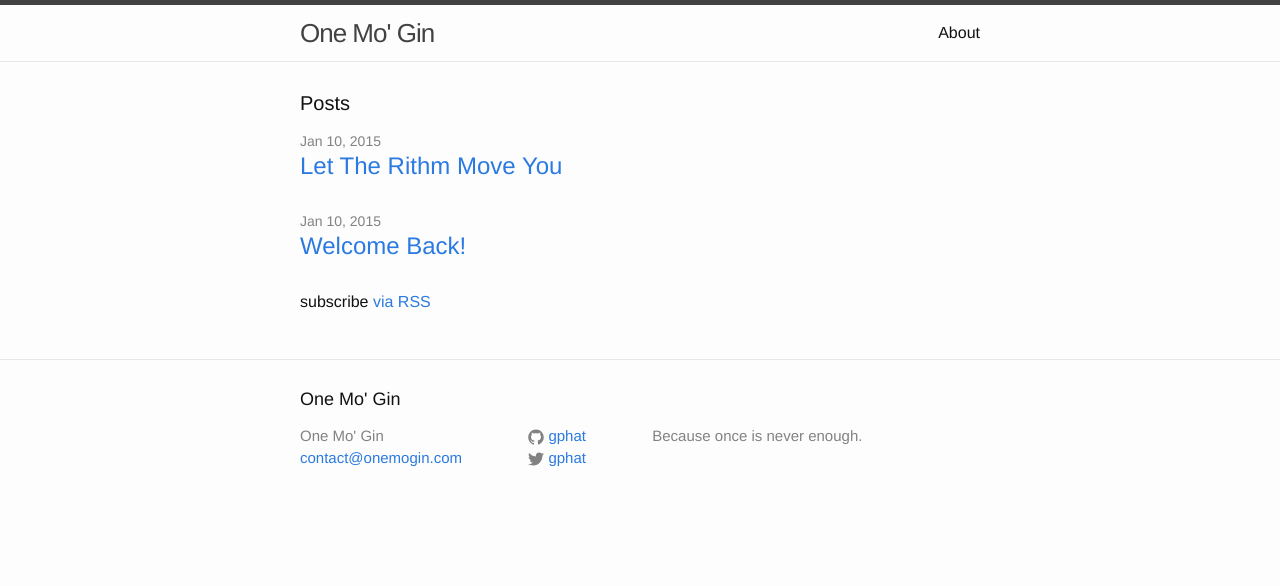
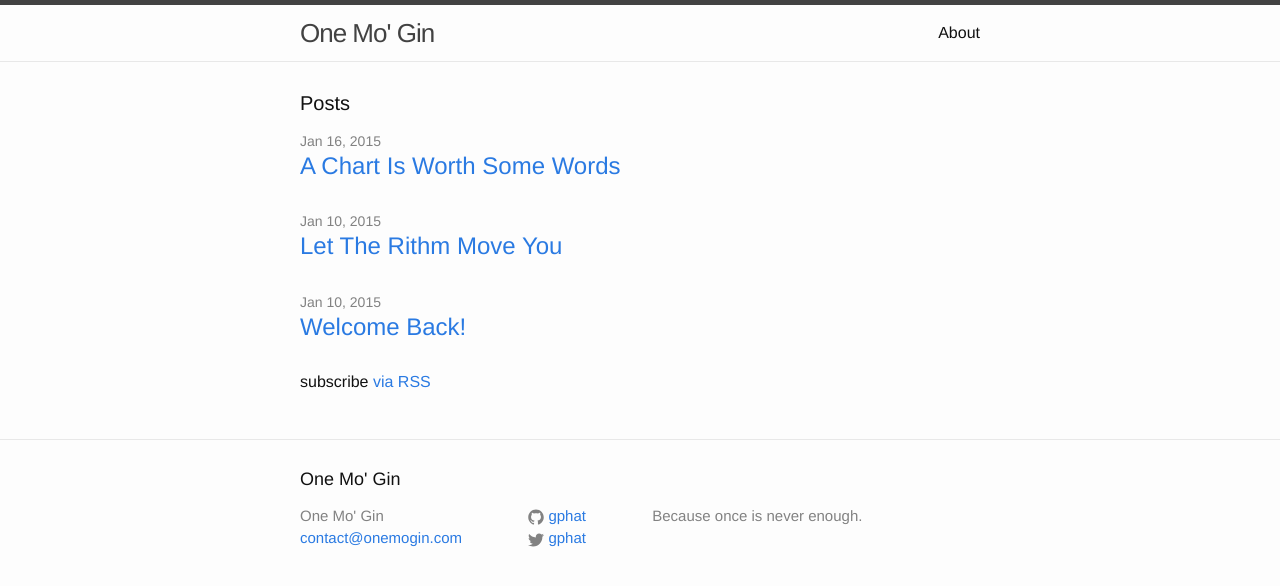
Before and after one commit to rom1v/gphat.github.io, a Jekyll site: the page built from index.html, in a window 1280 px wide. Shown: the top 586 px of the page. Built offline with Jekyll 4.4.1, drawn with Linux system fonts in a browser that asks for light colours; nearby versions of some CDN libraries.

Commit message:
Post charting thing

```diff
--- a/_drafts/a-chart-is-worth-some-words.markdown
+++ b/_posts/2015-01-16-a-chart-is-worth-some-words.markdown
@@ -1,7 +1,7 @@
 ---
 layout: post
 title:  "A Chart Is Worth Some Words"
-date:   2015-01-15 23:20:08
+date:   2015-01-16 09:01:08
 categories: observability charting
 ---
 
```
